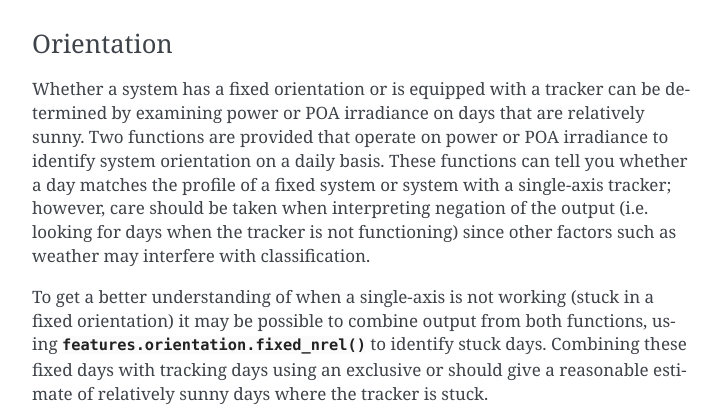
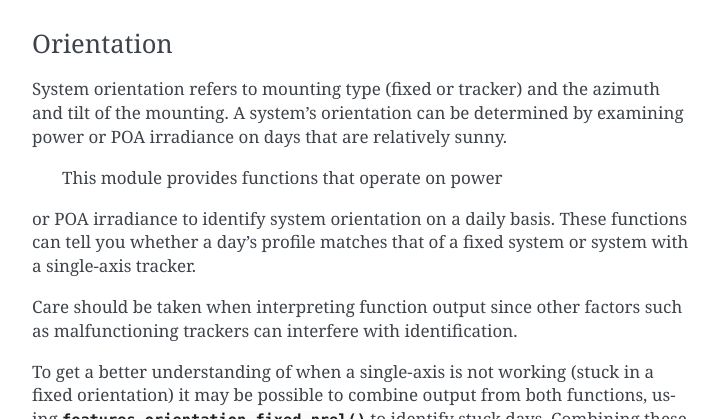
Before and after one commit to pvlib/pvanalytics, a Sphinx documentation site: the page built from docs/api.rst, in a window 1280 px wide and 900 px high, scrolled down 2730 px, cut to the strip 183-602 px from the top of the window. Shown: the whole strip, without its empty margins (388-1109 px from the left). Built offline with Sphinx 7.4.7, drawn with Linux system fonts in a browser that asks for light colours.

Commit message:
Apply documentation edits from code review
Co-authored-by: Cliff Hansen <cwhanse@sandia.gov>

```diff
--- a/docs/api.rst
+++ b/docs/api.rst
@@ -144,15 +144,18 @@ Clearsky
 Orientation
 -----------
 
-Whether a system has a fixed orientation or is equipped with a tracker
-can be determined by examining power or POA irradiance on days that
-are relatively sunny. Two functions are provided that operate on power
+System orientation refers to mounting type (fixed or tracker) and the
+azimuth and tilt of the mounting. A system's orientation can be determined
+by examining power or POA irradiance on days that are relatively sunny.
+
+ This module provides functions that operate on power
 or POA irradiance to identify system orientation on a daily
-basis. These functions can tell you whether a day matches the profile
-of a fixed system or system with a single-axis tracker; however, care
-should be taken when interpreting negation of the output (i.e. looking
-for days when the tracker is not functioning) since other factors such
-as weather may interfere with classification.
+basis. These functions can tell you whether a day's profile matches
+that of a fixed system or system with a single-axis tracker.
+
+Care should be taken when interpreting function output since
+other factors such as malfunctioning trackers can interfere with
+identification.
 
 To get a better understanding of when a single-axis is not working
 (stuck in a fixed orientation) it may be possible to combine output
```
Also changed, not shown: 2 other files.
